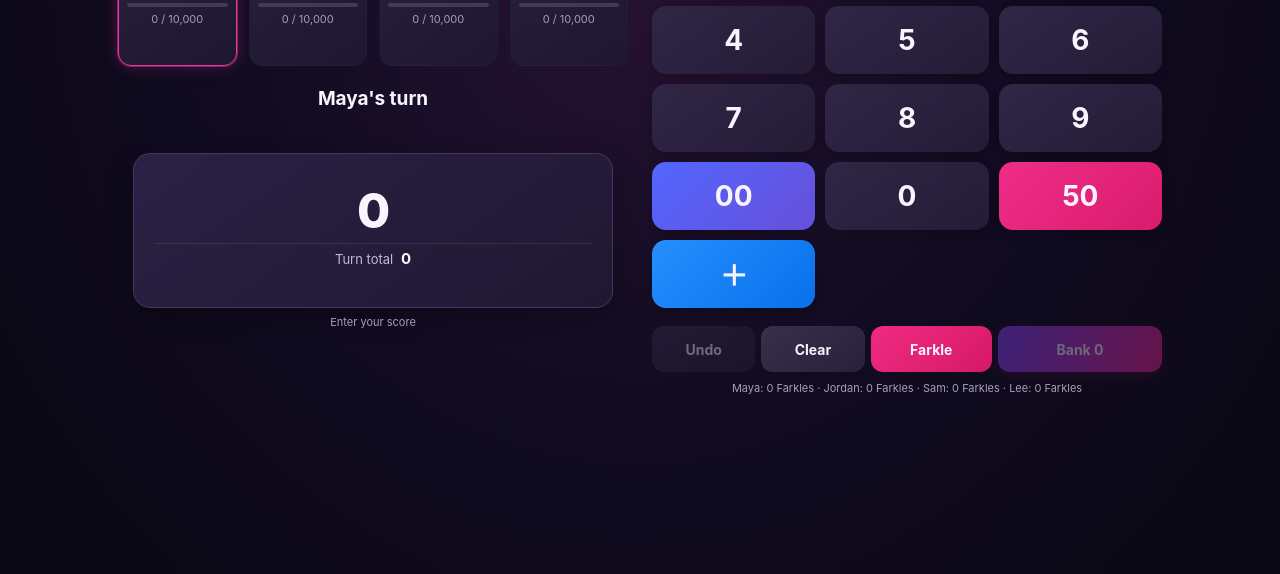
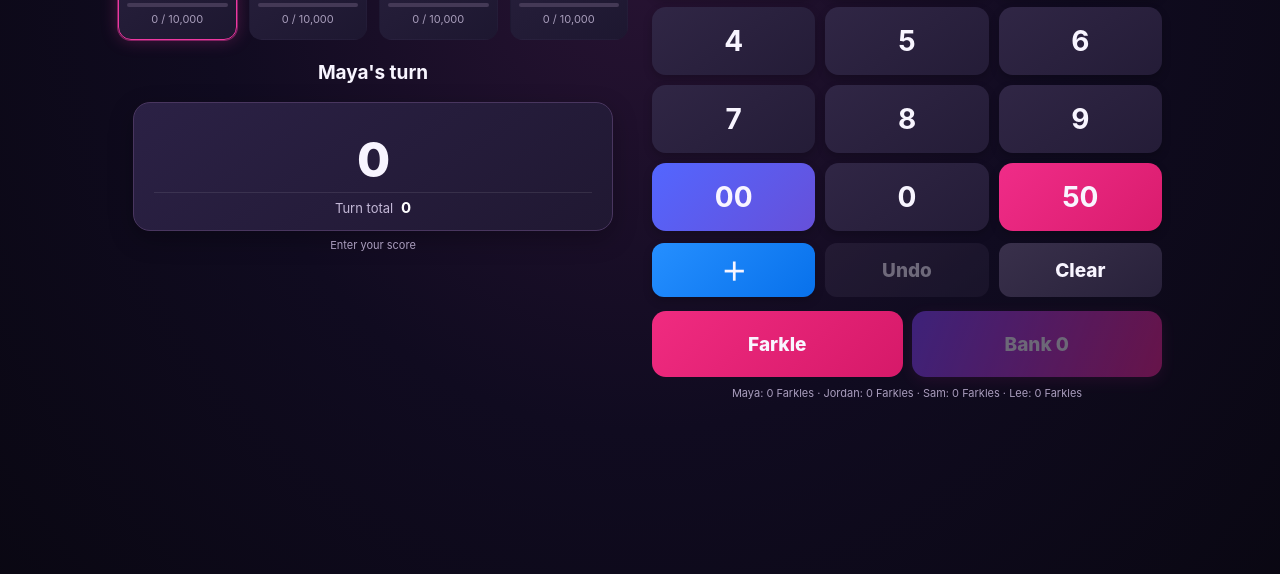
Before and after one commit to SGT211/Farkle-Scorekeeper, a plain HTML site: page index.html in a window 1280 px wide. Shown: the part 138-712 px from the top of the page. Drawn offline with Linux system fonts and the light colour scheme.

Commit message:
Add files via upload

```diff
--- a/index.html
+++ b/index.html
@@ -42,12 +42,16 @@
           <button class="key" data-key="4">4</button><button class="key" data-key="5">5</button><button class="key" data-key="6">6</button>
           <button class="key" data-key="7">7</button><button class="key" data-key="8">8</button><button class="key" data-key="9">9</button>
           <button class="key key-special key-00" data-key="00">00</button><button class="key" data-key="0">0</button>
-          <button class="key key-special key-50" data-key="50">50</button><button class="key key-plus" data-key="+">＋</button>
+          <button class="key key-special key-50" data-key="50">50</button>
+        </div>
+
+        <div class="utility-row">
+          <button class="key key-plus" data-key="+" aria-label="Add hot dice">＋</button>
+          <button class="action-btn subtle" id="undoBtn">Undo</button>
+          <button class="action-btn subtle" id="clearBtn">Clear</button>
         </div>
 
         <div class="game-actions">
-          <button class="action-btn subtle" id="undoBtn">Undo</button>
-          <button class="action-btn subtle" id="clearBtn">Clear</button>
           <button class="action-btn farkle" id="farkleBtn">Farkle</button>
           <button class="action-btn bank" id="bankBtn">Bank 0</button>
         </div>
--- a/styles.css
+++ b/styles.css
@@ -5,7 +5,7 @@
 }
 *{box-sizing:border-box}html,body{margin:0;min-height:100%;background:#090711;color:var(--text);font-family:-apple-system,BlinkMacSystemFont,"SF Pro Display","Segoe UI",sans-serif}
 body{min-height:100dvh;background:radial-gradient(ellipse at 50% 10%,#281333 0%,#100b20 48%,#090711 100%);display:flex;justify-content:center}
-button{font:inherit;color:inherit;border:0;cursor:pointer;-webkit-tap-highlight-color:transparent}
+button{font:inherit;color:inherit;border:0;cursor:pointer;-webkit-tap-highlight-color:transparent;touch-action:manipulation}
 .app-shell{width:100%;max-width:560px;min-height:100dvh;padding:calc(12px + env(safe-area-inset-top)) 16px calc(18px + var(--safe-bottom));display:flex;flex-direction:column;position:relative;overflow:hidden}
 .topbar{height:54px;display:flex;align-items:center;justify-content:space-between;padding:0 3px 10px}
 .brand{font-size:21px;font-weight:800;letter-spacing:-.6px}.top-actions{display:flex;gap:10px}
@@ -27,8 +27,11 @@ button{font:inherit;color:inherit;border:0;cursor:pointer;-webkit-tap-highlight-
 .key{height:clamp(43px,7.4vh,58px);border-radius:14px;background:linear-gradient(145deg,#302645,#241c37);font-size:23px;font-weight:750;box-shadow:0 4px 10px #0003}
 .key:active,.action-btn:active,.primary-btn:active{transform:scale(.97)}
 .key-special{font-size:20px}.key-00{background:linear-gradient(135deg,#5366ff,#6650d9)}.key-50{background:linear-gradient(135deg,#f02c88,#d91c6d)}.key-plus{background:linear-gradient(135deg,#258fff,#0871eb);font-size:28px}
-.game-actions{display:grid;grid-template-columns:.85fr .85fr 1fr 1.35fr;gap:6px;margin-top:13px}
-.action-btn{height:39px;border-radius:12px;font-size:12px;font-weight:750;white-space:nowrap}
+.utility-row{display:grid;grid-template-columns:repeat(3,minmax(0,1fr));gap:7px;width:100%;max-width:460px;margin:9px auto 0}
+.utility-row .key,.utility-row .action-btn{height:42px;border-radius:12px}
+.utility-row .key-plus{font-size:25px}
+.game-actions{display:grid;grid-template-columns:1fr 1fr;gap:9px;margin:12px auto 0;width:100%;max-width:460px}
+.action-btn{height:56px;border-radius:14px;font-size:17px;font-weight:800;white-space:nowrap}
 .subtle{background:linear-gradient(145deg,#39304b,#28213a)}.farkle{background:linear-gradient(135deg,#f02b80,#d61969)}.bank{background:linear-gradient(110deg,#8345ff,#ed2492);box-shadow:0 4px 15px #d32a9a40}
 .action-btn:disabled{opacity:.4;cursor:default}
 .farkle-count{text-align:center;font-size:11px;color:#a99dbd;margin-top:9px;min-height:14px}
@@ -59,6 +62,6 @@ button{font:inherit;color:inherit;border:0;cursor:pointer;-webkit-tap-highlight-
 .winner-screen h1{font-size:34px;margin:0 0 12px;letter-spacing:-1px}.winner-score{width:100%;border:3px solid #9949ff;border-right-color:#ec2495;border-radius:40px;padding:8px;font-size:39px;font-weight:850;letter-spacing:1px;margin-bottom:15px}
 .final-scores{width:100%;display:grid;gap:7px;margin-bottom:22px}.final-row{display:flex;justify-content:space-between;background:#ffffff12;border-radius:15px;padding:12px 15px;font-weight:700}
 .toast{position:fixed;left:50%;bottom:calc(22px + var(--safe-bottom));transform:translate(-50%,20px);background:#332747;border:1px solid #ffffff20;border-radius:12px;padding:10px 15px;font-size:12px;opacity:0;pointer-events:none;transition:.2s;z-index:20;white-space:nowrap}.toast.show{opacity:1;transform:translate(-50%,0)}
-@media(min-width:650px){.app-shell{max-width:760px;padding-left:28px;padding-right:28px}.players{gap:12px}.player-card{padding:13px 8px}.player-name{font-size:14px}.player-score{font-size:22px}.player-meta{font-size:11px}.turn-label{font-size:19px;margin:8px 0 18px}.score-panel{max-width:600px;padding:13px 20px}.entry-score{font-size:48px}.stack-line{font-size:17px}.keypad{max-width:600px;gap:10px}.key{height:68px;font-size:28px}.game-actions{max-width:600px;width:100%;margin:18px auto 0}.action-btn{height:46px;font-size:14px}.sheet{max-width:650px}.winner-screen{padding-left:15%;padding-right:15%}}
-@media(orientation:landscape) and (min-width:700px){.app-shell{max-width:1100px}.screen.active#gameScreen{display:grid;grid-template-columns:1fr 1fr;grid-template-rows:auto auto auto 1fr auto;column-gap:24px;align-content:start}.players,.turn-label,.score-panel,.hint{grid-column:1}.keypad,.game-actions,.farkle-count{grid-column:2}.players{grid-row:1}.turn-label{grid-row:2}.score-panel{grid-row:3}.hint{grid-row:4}.keypad{grid-row:1 / span 3;align-self:center}.game-actions{grid-row:4;align-self:end}.farkle-count{grid-row:5}}
-@media(max-height:700px){.key{height:43px}.players{margin-bottom:8px}.score-panel{padding-top:6px;padding-bottom:6px}.entry-score{font-size:31px}.hint{margin:5px 0 7px}.game-actions{margin-top:9px}}
+@media(min-width:650px){.app-shell{max-width:760px;padding-left:28px;padding-right:28px}.players{gap:12px}.player-card{padding:13px 8px}.player-name{font-size:14px}.player-score{font-size:22px}.player-meta{font-size:11px}.turn-label{font-size:19px;margin:8px 0 18px}.score-panel{max-width:600px;padding:13px 20px}.entry-score{font-size:48px}.stack-line{font-size:17px}.keypad{max-width:600px;gap:10px}.key{height:68px;font-size:28px}.utility-row{max-width:600px;gap:10px;margin-top:12px}.utility-row .key,.utility-row .action-btn{height:54px}.game-actions{max-width:600px;width:100%;margin:14px auto 0}.action-btn{height:66px;font-size:19px}.sheet{max-width:650px}.winner-screen{padding-left:15%;padding-right:15%}}
+@media(orientation:landscape) and (min-width:700px){.app-shell{max-width:1100px}.screen.active#gameScreen{display:grid;grid-template-columns:1fr 1fr;grid-template-rows:auto auto auto auto auto auto;column-gap:24px;align-content:start}.players,.turn-label,.score-panel,.hint{grid-column:1}.keypad,.utility-row,.game-actions,.farkle-count{grid-column:2}.players{grid-row:1}.turn-label{grid-row:2}.score-panel{grid-row:3}.hint{grid-row:4}.keypad{grid-row:1 / span 3;align-self:center}.utility-row{grid-row:4;align-self:end}.game-actions{grid-row:5;align-self:end}.farkle-count{grid-row:6}}
+@media(max-height:700px){.key{height:43px}.players{margin-bottom:8px}.score-panel{padding-top:6px;padding-bottom:6px}.entry-score{font-size:31px}.hint{margin:5px 0 7px}.game-actions{margin-top:9px}.utility-row{margin-top:7px}.utility-row .key,.utility-row .action-btn{height:40px}}
--- a/sw.js
+++ b/sw.js
@@ -1,4 +1,4 @@
-const CACHE="family-farkle-v1";
+const CACHE="family-farkle-v2";
 const ASSETS=["./","./index.html","./styles.css","./app.js","./manifest.webmanifest","./icons/icon-192.png","./icons/icon-512.png","./icons/icon.svg"];
 self.addEventListener("install",e=>e.waitUntil(caches.open(CACHE).then(c=>c.addAll(ASSETS)).then(()=>self.skipWaiting())));
 self.addEventListener("activate",e=>e.waitUntil(caches.keys().then(keys=>Promise.all(keys.filter(k=>k!==CACHE).map(k=>caches.delete(k)))).then(()=>self.clients.claim())));
```
